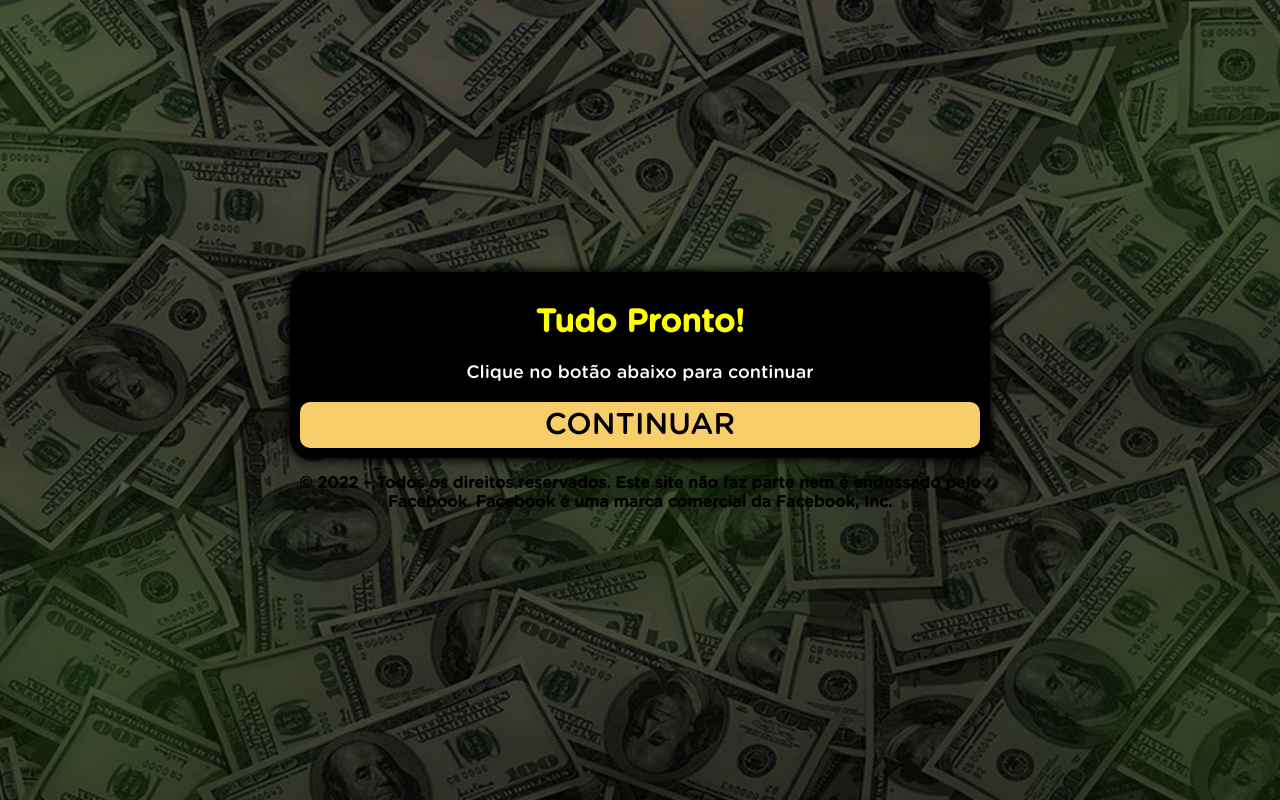
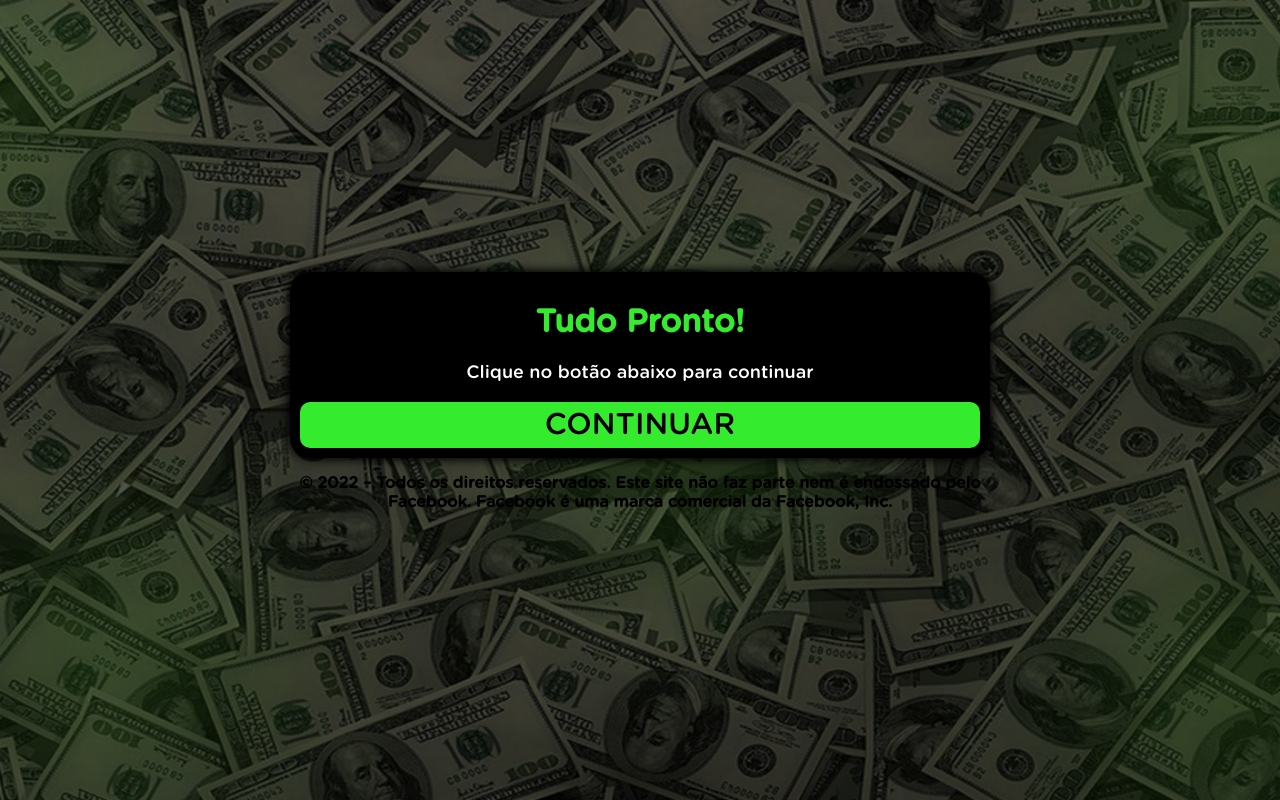
Before and after one commit to luqzzz/extrarenda.site, a plain HTML site: page ps/index.html in a window 1280 px wide. Drawn offline with Linux system fonts and the light colour scheme; a script that the page names is missing.

Commit message:
Add files via upload

```diff
--- a/ps/index.html
+++ b/ps/index.html
@@ -15,7 +15,7 @@
           <p>Clique no botão abaixo para continuar</p>
         </div>
         <div class="answer">
-          <a class="btn" href="https://protocolozerobarriga.com/">CONTINUAR</a>
+          <a class="btn" href="https://extrarenda.site/">CONTINUAR</a>
         </div>
       </div>
     </div>
--- a/ps/style.css
+++ b/ps/style.css
@@ -44,14 +44,14 @@ body {
 	border-radius: 10px;
 	padding: 5px 10px;
 	font-size: 30px;
-	background-color: #f7ce6a;
+	background-color: #35EB2E;
 	outline: none;
 	color: black;
 	text-decoration: none;
 }
 
 .black h1 {
-	color: yellow;
+	color: #35EB2E;
 }
 
 .black p {
```
Also changed, not shown: index.html (+1 -1 lines), privacidade.html (+2 -2 lines), termos.html (+2 -2 lines).
